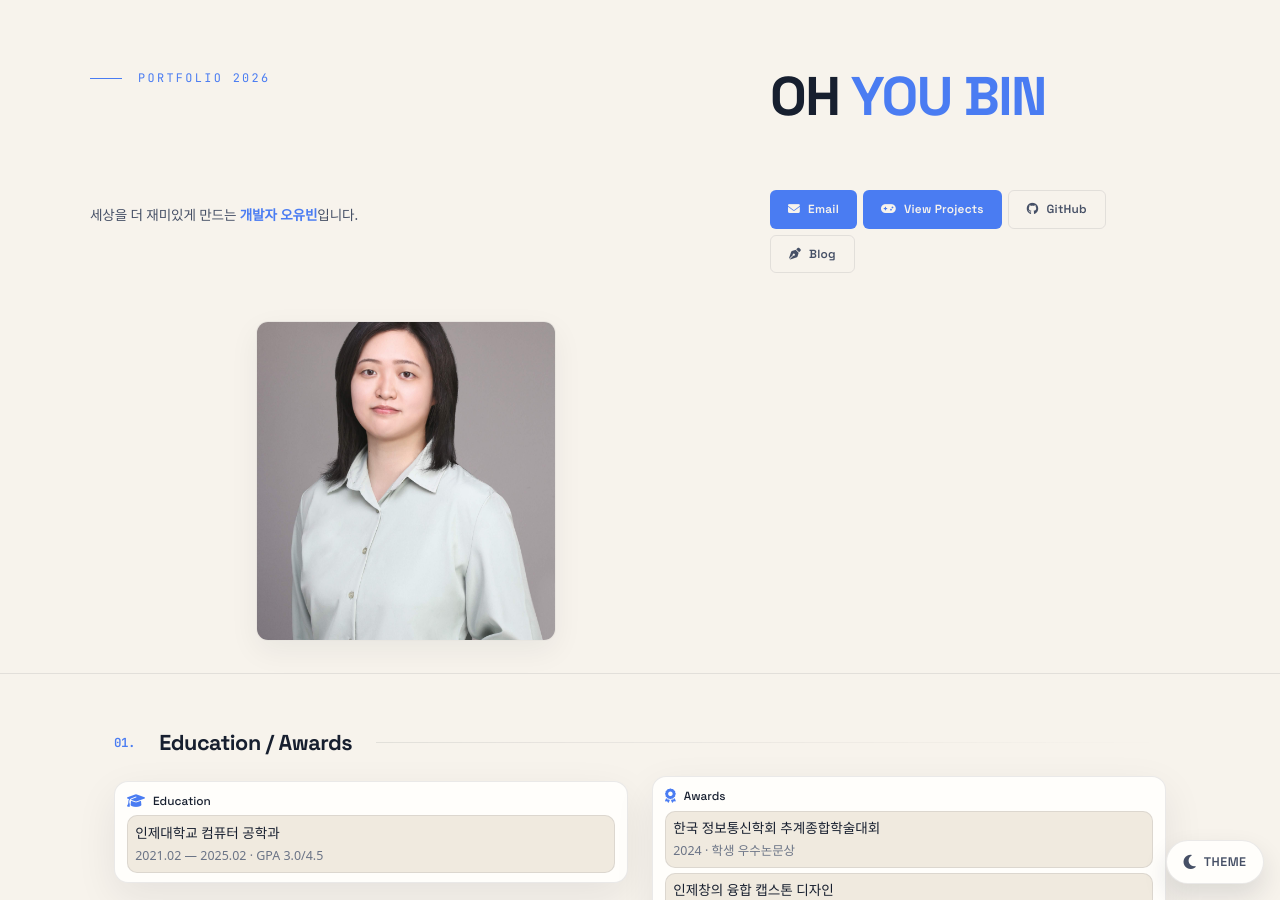
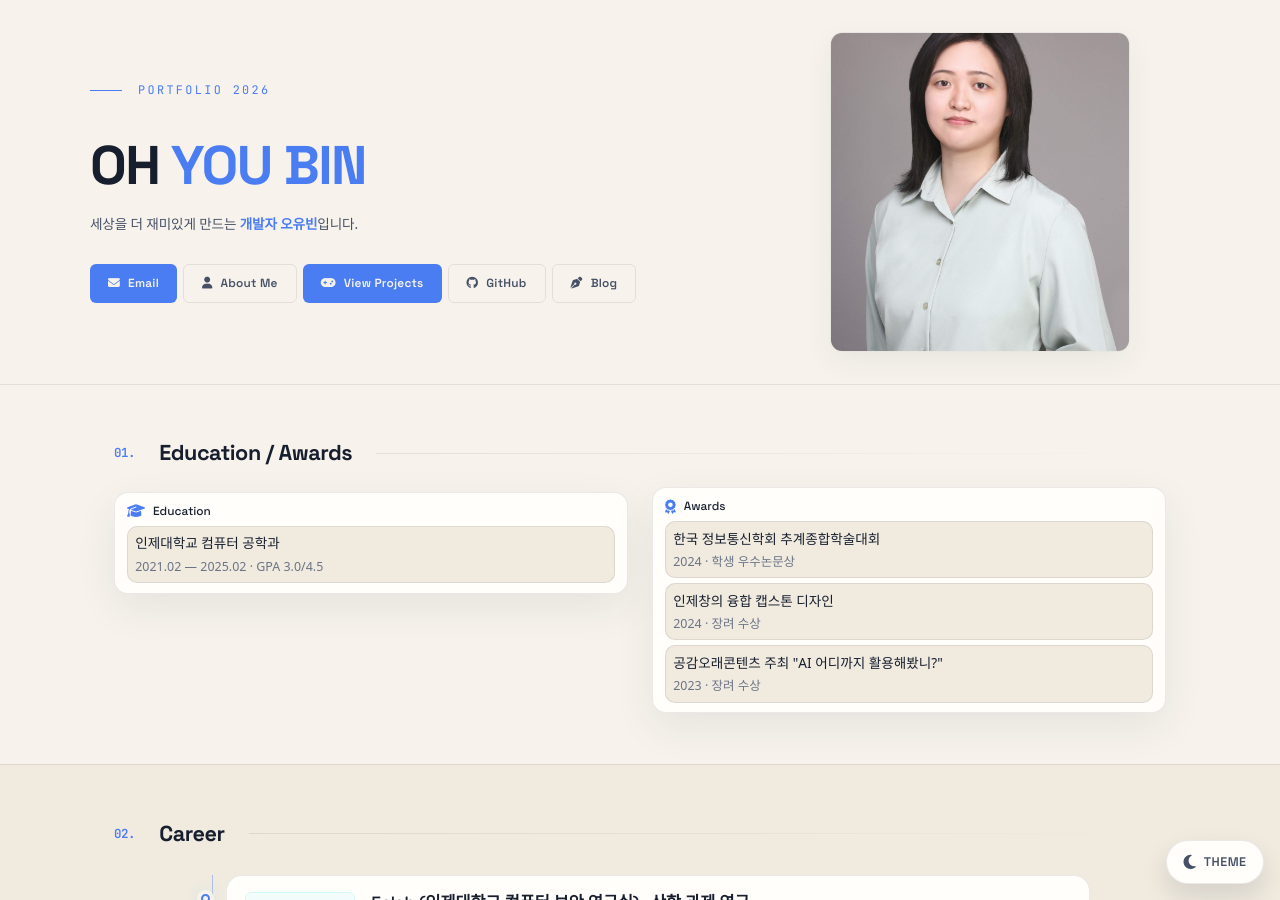
Before and after one commit to eye2ffect/eye2ffect.github.io, a Jekyll site: the page built from index.html, in a window 1280 px wide and 900 px high. Built offline with Jekyll 4.4.1, drawn with Linux system fonts in a browser that asks for light colours; some web fonts are replaced.

Commit message:
fix(hero): restore left text-actions layout and about me button

```diff
--- a/_includes/nav.html
+++ b/_includes/nav.html
@@ -18,12 +18,16 @@
 
 <section class="hero" id="hero">
     <div class="hero-inner">
+        <div class="hero-left">
             <div class="hero-label">Portfolio 2026</div>
             <h1 class="hero-name">OH <span class="accent">YOU BIN</span></h1>
             <p class="hero-intro">세상을 더 재미있게 만드는 <strong class="hero-intro-emphasis"><span class="accent">개발자 오유빈</span></strong>입니다.</p>
             <div class="hero-actions">
                 <a href="mailto:dev.youbin@gmail.com" class="hero-btn hero-btn-primary">
                     <i class="fas fa-envelope"></i> Email
+                </a>
+                <a href="javascript:void(0)" class="hero-btn hero-btn-ghost" data-open-about="true">
+                    <i class="fas fa-user"></i> About Me
                 </a>
                 <a href="#projects" class="hero-btn hero-btn-primary">
                     <i class="fas fa-gamepad"></i> View Projects
@@ -35,6 +39,7 @@
                     <i class="fas fa-pen-nib"></i> Blog
                 </a>
             </div>
+        </div>
 
         <div class="hero-right">
             <div class="hero-profile-wrap">
```
Lines whose indentation alone changed are shown as unchanged.
